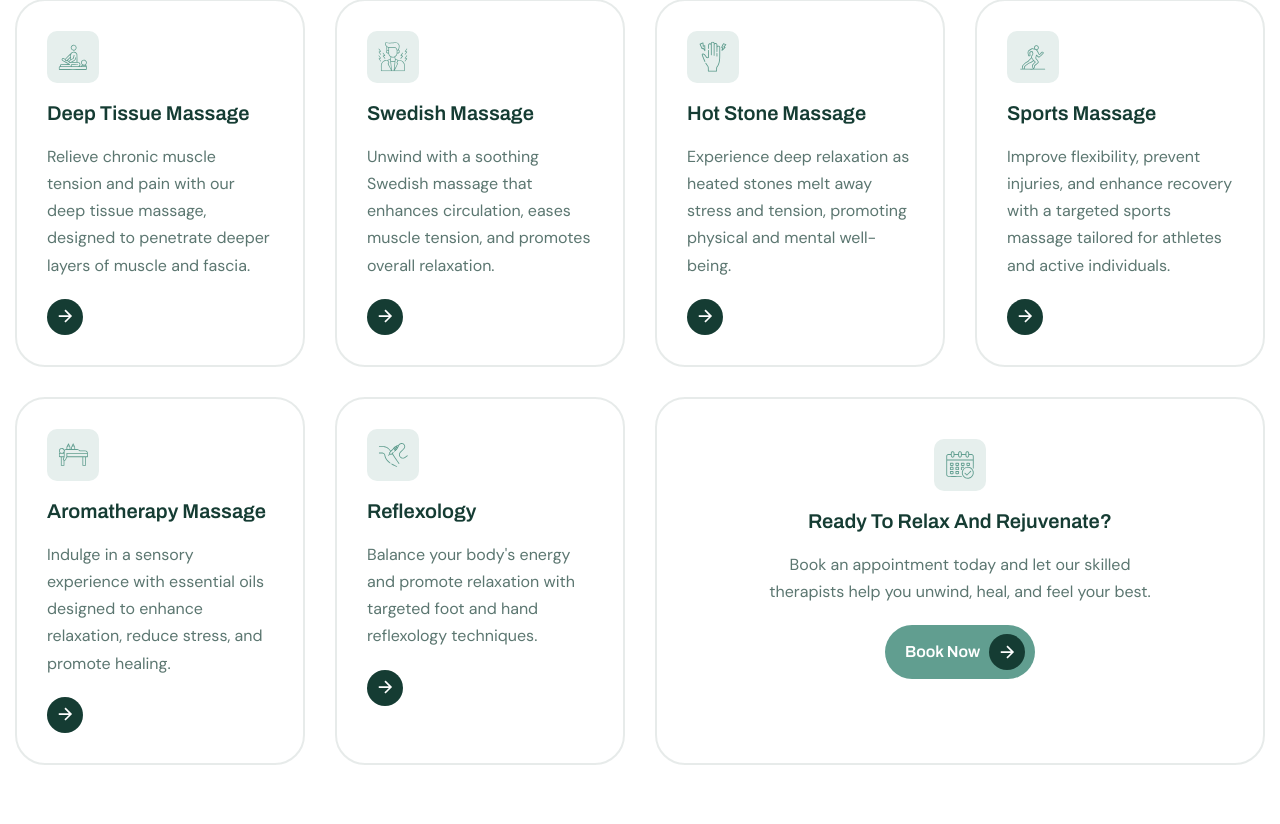
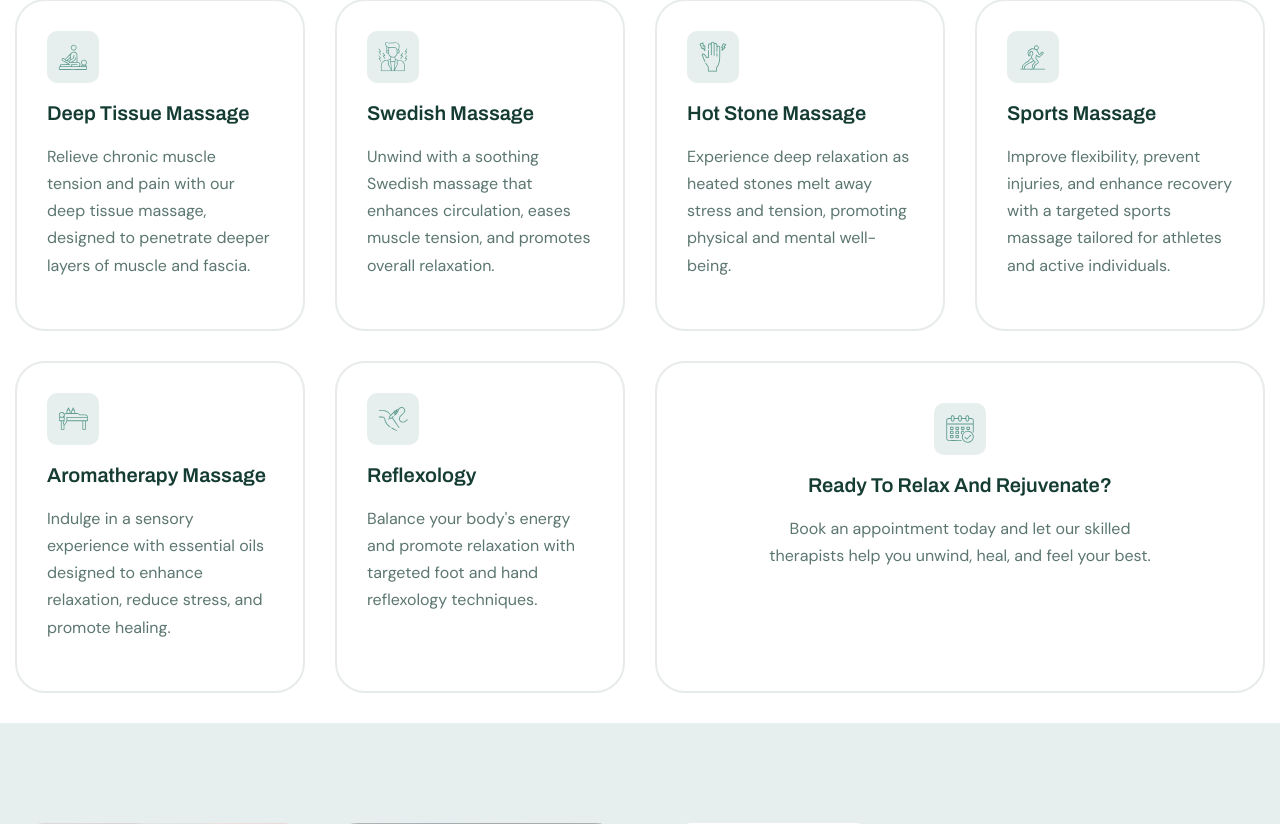
Before and after one commit to SPOTWEBDEV/Massage_spa, a PHP site: page /Massage_spa/ in a window 1280 px wide. Shown: the part 2846-3670 px from the top of the page. Run offline with PHP 8.4, Linux system fonts and the light colour scheme.

Commit message:
first class

```diff
--- a/index.php
+++ b/index.php
@@ -351,7 +351,7 @@
 
                         <!-- Service Footer Start -->
                         <div class="service-footer">
-                            <a href="#" class="service-btn"><img src="<?php echo $domain ?>assets/images/arrow-white.svg" alt="">
+                            <!-- <a href="#" class="service-btn"><img src="<?php echo $domain ?>assets/images/arrow-white.svg" alt=""> -->
                             </a>
                         </div>
                         <!-- Service Footer End -->
@@ -377,8 +377,8 @@
 
                         <!-- Service Footer Start -->
                         <div class="service-footer">
-                            <a href="#" class="service-btn"><img src="<?php echo $domain ?>assets/images/arrow-white.svg" alt="">
-                            </a>
+<!-- <a href="#" class="service-btn"><img src="<?php echo $domain ?>assets/images/arrow-white.svg" alt="">
+                          </a> -->
                         </div>
                         <!-- Service Footer End -->
                     </div>
@@ -403,8 +403,8 @@
 
                         <!-- Service Footer Start -->
                         <div class="service-footer">
-                            <a href="#" class="service-btn"><img src="<?php echo $domain ?>assets/images/arrow-white.svg" alt="">
-                            </a>
+                            <!-- <a href="#" class="service-btn"><img src="<?php echo $domain ?>assets/images/arrow-white.svg" alt="">
+                            </a> -->
                         </div>
                         <!-- Service Footer End -->
                     </div>
@@ -429,8 +429,8 @@
 
                         <!-- Service Footer Start -->
                         <div class="service-footer">
-                            <a href="#" class="service-btn"><img src="<?php echo $domain ?>assets/images/arrow-white.svg" alt="">
-                            </a>
+                            <!-- <a href="#" class="service-btn"><img src="<?php echo $domain ?>assets/images/arrow-white.svg" alt="">
+                            </a> -->
                         </div>
                         <!-- Service Footer End -->
                     </div>
@@ -455,8 +455,8 @@
 
                         <!-- Service Footer Start -->
                         <div class="service-footer">
-                            <a href="#" class="service-btn"><img src="<?php echo $domain ?>assets/images/arrow-white.svg" alt="">
-                            </a>
+                            <!-- <a href="#" class="service-btn"><img src="<?php echo $domain ?>assets/images/arrow-white.svg" alt="">
+                            </a> -->
                         </div>
                         <!-- Service Footer End -->
                     </div>
@@ -481,8 +481,8 @@
 
                         <!-- Service Footer Start -->
                         <div class="service-footer">
-                            <a href="#" class="service-btn"><img src="<?php echo $domain ?>assets/images/arrow-white.svg" alt="">
-                            </a>
+                            <!-- <a href="#" class="service-btn"><img src="<?php echo $domain ?>assets/images/arrow-white.svg" alt="">
+                            </a> -->
                         </div>
                         <!-- Service Footer End -->
                     </div>
@@ -507,8 +507,8 @@
 
                         <!-- Service Footer Start -->
                         <div class="service-cta-btn">
-                            <a href="#" class="btn-default">Book Now</a>
-                        </div>
+                            <!-- <a href="#" class="btn-default">Book Now</a>
+                        </div> -->
                         <!-- Service Footer End -->
                     </div>
                     <!-- Service Item End -->
```
